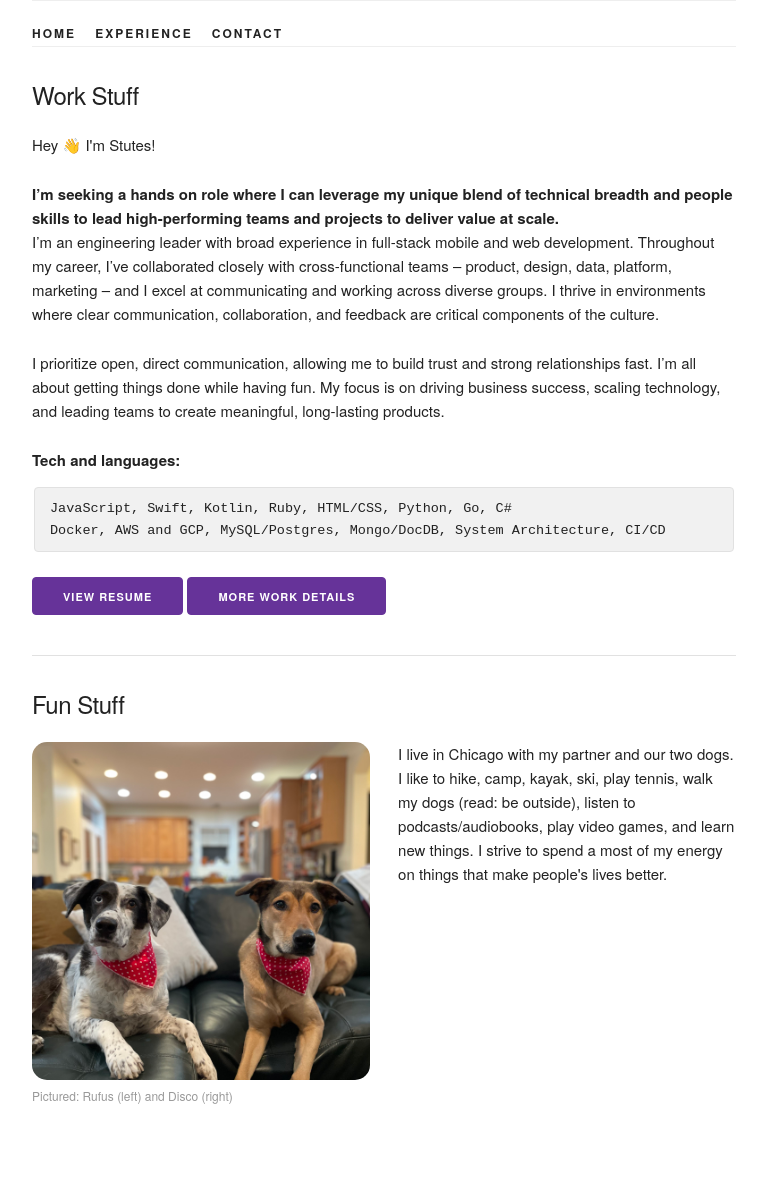
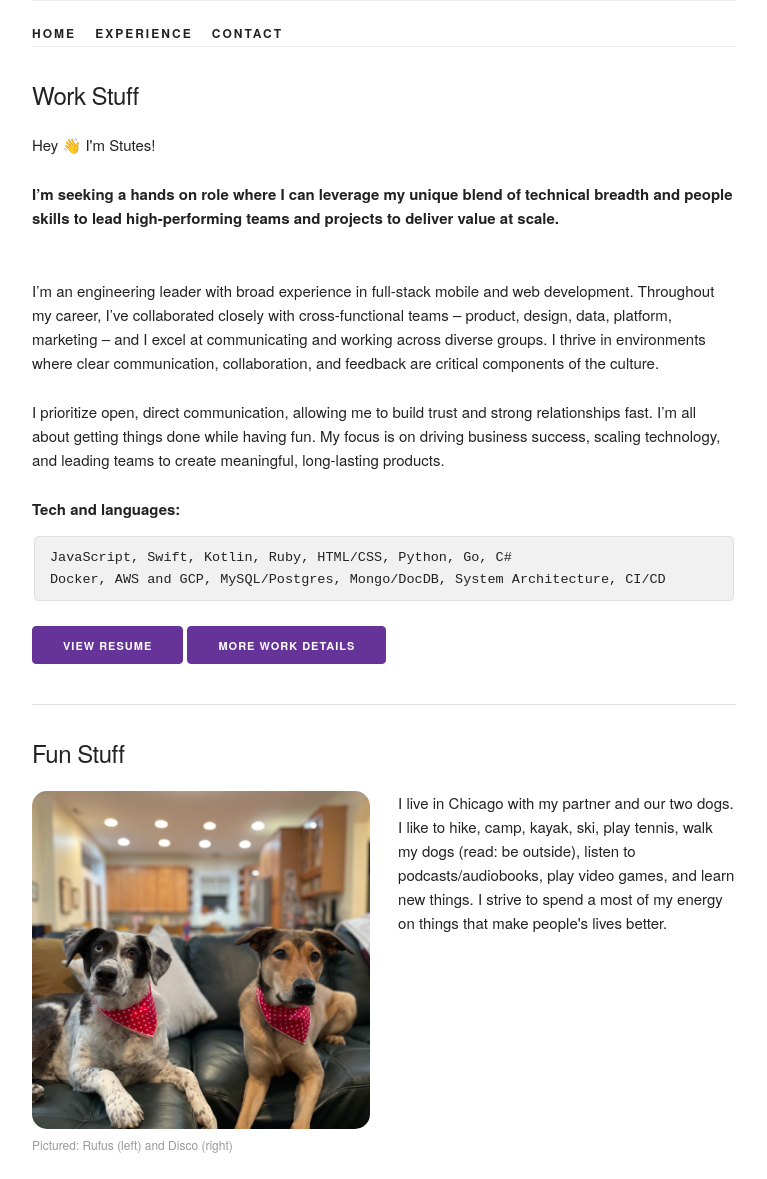
Before and after one commit to ryanstutes/ryanstutes.github.io, a Jekyll site: the page built from index.md, in a window 1280 px wide. Shown: the whole page, without its empty margins (256-1023 px from the left). Built offline with Jekyll 4.4.1, drawn with Linux system fonts in a browser that asks for light colours; before the commit the page ends 1130 px from its top, so only the background shows below that.

Commit message:
forgot p tag

```diff
--- a/_includes/home.html
+++ b/_includes/home.html
@@ -3,7 +3,8 @@
         <div class="column">
             <h5>Work Stuff</h5>
             <p>Hey &#128075; I'm Stutes!</p>
-            <strong>I’m seeking a hands on role where I can leverage my unique blend of technical breadth and people skills to lead high-performing teams and projects to deliver value at scale. </strong>
+            <p><strong>I’m seeking a hands on role where I can leverage my unique blend of technical breadth and people skills to lead high-performing teams and projects to deliver value at scale. </strong></p>
+            <br>
             <p>I’m an engineering leader with broad experience in full-stack mobile and web development. Throughout my career, I’ve collaborated closely with cross-functional teams – product, design, data, platform, marketing – and I excel at communicating and working across diverse groups. I thrive in environments where clear communication, collaboration, and feedback are critical components of the culture.</p>
             <p>I prioritize open, direct communication, allowing me to build trust and strong relationships fast. I’m all about getting things done while having fun. My focus is on driving business success, scaling technology, and leading teams to create meaningful, long-lasting products.</p>
 
```
